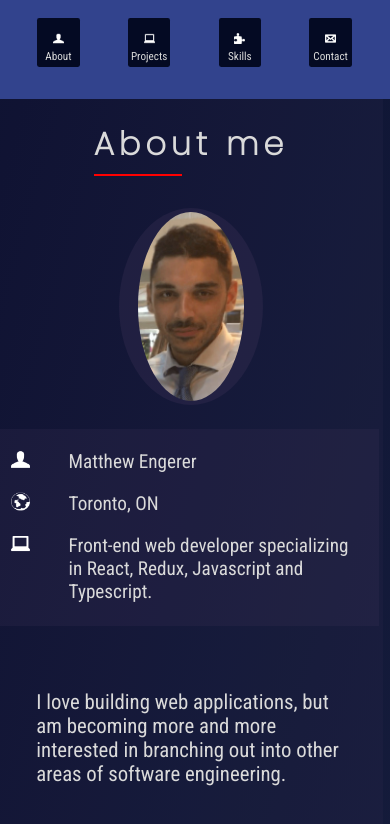
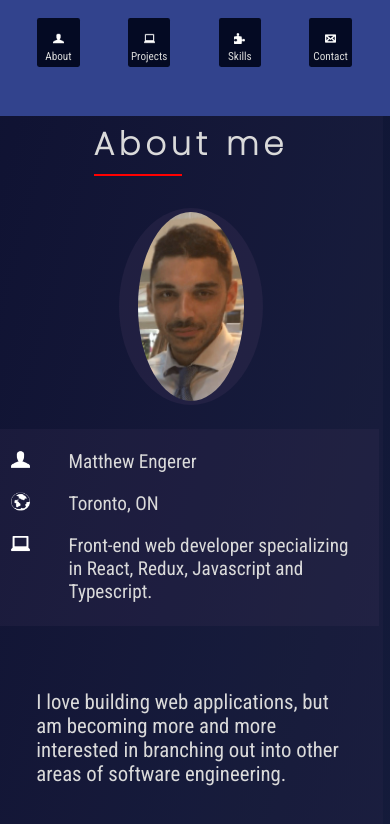
Before and after one commit to uchutanjyo/portfolio-new, a React (Create React App) app: page / in a window 390 px wide. Shown: the top 824 px of the page. Built offline with nearby package versions, Linux system fonts and the light colour scheme.

Commit message:
minor styling changespt 4

```diff
--- a/src/styles/App.css
+++ b/src/styles/App.css
@@ -588,7 +588,7 @@ body {
     min-width: 100vw;
     max-width: 100vw;
     min-height: 6vh;
-    max-height: 10vh;
+    max-height: 12vh;
     border-bottom-left-radius: 0%;
     border-bottom-right-radius: 0%;
   }
--- a/src/styles/App.scss
+++ b/src/styles/App.scss
@@ -478,7 +478,7 @@ body {
     min-width: 100vw;
     max-width: 100vw;
     min-height: 6vh;
-    max-height: 10vh;
+    max-height: 12vh;
     border-bottom-left-radius: 0%;
     border-bottom-right-radius: 0%;
   }
```
